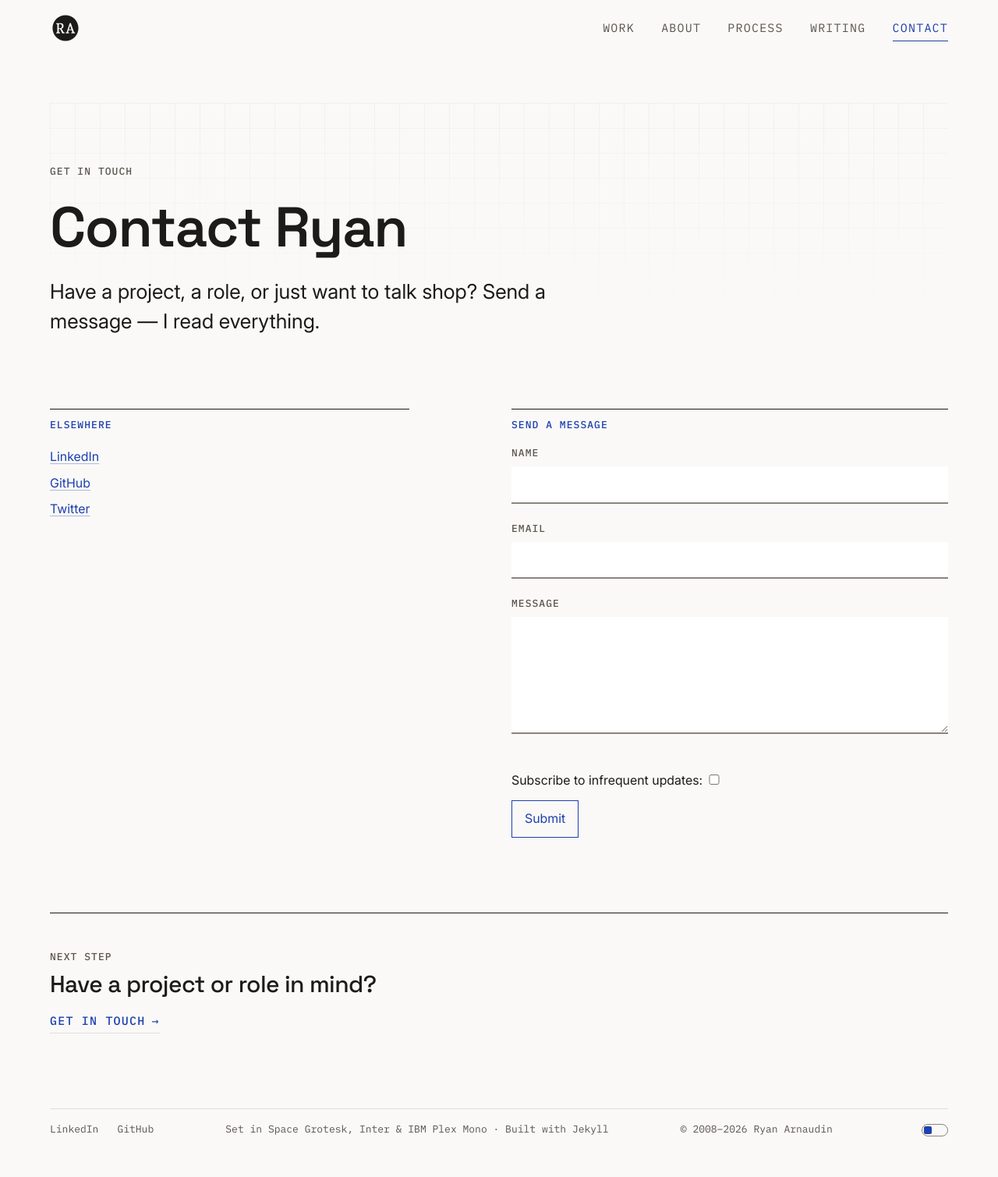
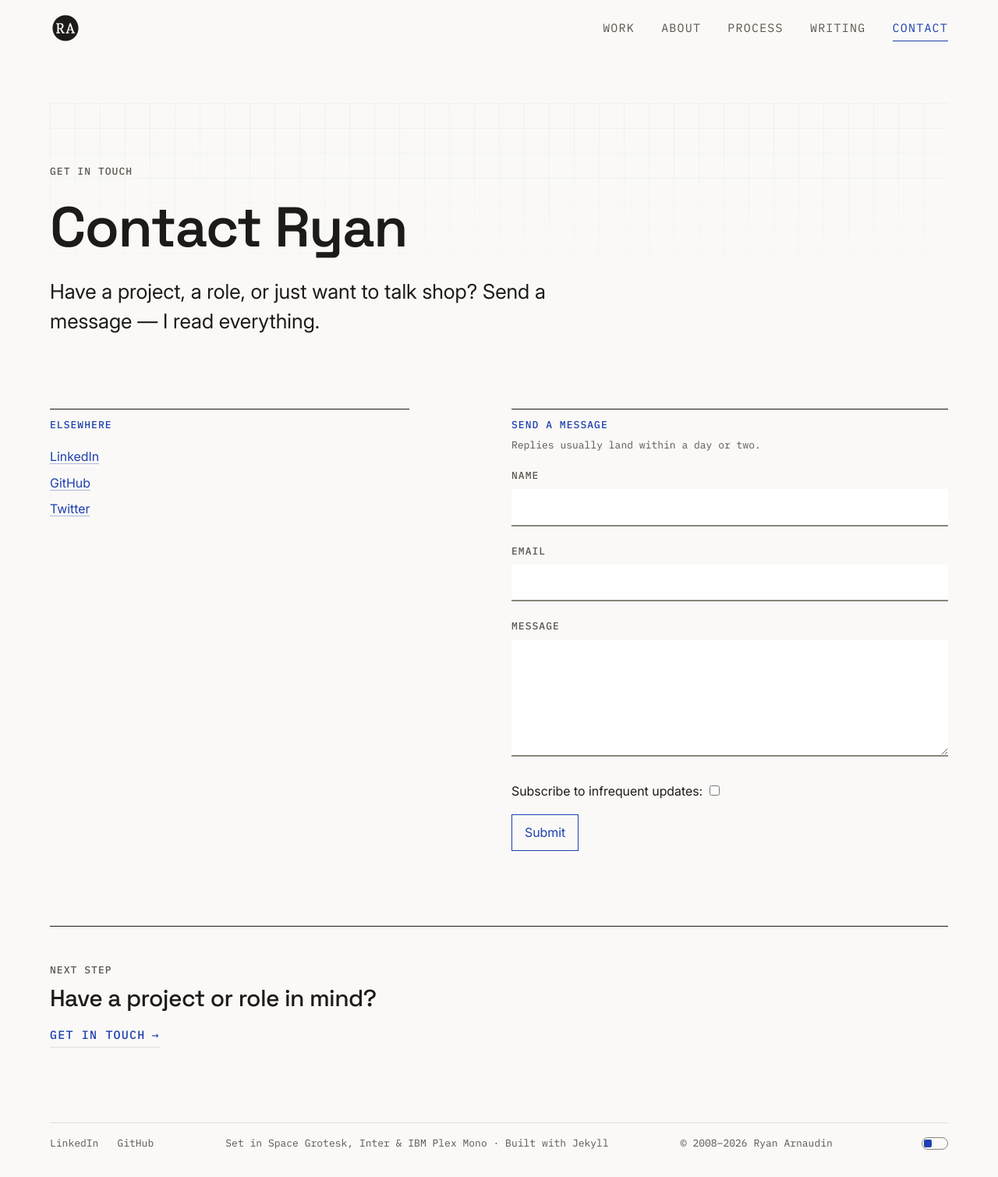
Before and after one commit to arnaudin/arnaudin.github.io, a Jekyll site: the page built from _pages/contact.html, in a window 1280 px wide. Shown: the whole page at 78% size. Built offline with Jekyll 4.4.1, drawn with Linux system fonts in a browser that asks for light colours.

Commit message:
clean up contact form

```diff
--- a/_pages/contact.html
+++ b/_pages/contact.html
@@ -41,6 +41,7 @@
 
     <div class="contact-form">
       <h2 class="contact-label">Send a message</h2>
+      <p class="contact-note">Replies usually land within a day or two.</p>
       <form action="https://formkeep.com/f/5410c0bbb8e4"
       accept-charset="UTF-8"
       enctype="multipart/form-data"
--- a/_sass/site/base/_forms.scss
+++ b/_sass/site/base/_forms.scss
@@ -68,54 +68,11 @@
     opacity: 1;
   }
 
-  input[type=checkbox] {
-    accent-color: var(--color-accent);
-  }
 
-  /*
   input[type=checkbox] {
     width: auto;
-  }*/
-
-  input[type=checkbox] {
-    width: 20px;
-    position: relative;
-    margin: 20px auto;
-    label {
-      width: 20px;
-      height: 20px;
-      cursor: pointer;
-      position: absolute;
-      top: 0;
-      left: 0;
-      background: #fcfff4;
-      background: linear-gradient(top, #fcfff4 0%, #dfe5d7 40%, #b3bead 100%);
-      border-radius: 4px;
-      box-shadow: inset 0 1px 1px white, 0 1px 3px rgba(0, 0, 0, 0.5);
-      &:after {
-        content: '';
-        width: 9px;
-        height: 5px;
-        position: absolute;
-        top: 4px;
-        left: 4px;
-        border: 3px solid #333;
-        border-top: none;
-        border-right: none;
-        background: transparent;
-        opacity: 0;
-        transform: rotate(-45deg);
-      }
-      &:hover::after {
-        opacity: 0.5;
-      }
-    }
-    input[type=checkbox] {
-      visibility: hidden;
-      &:after {
-        opacity: 1;
-      }
-    }
+    margin: 0 0 var(--space-6) var(--space-1);
+    accent-color: var(--color-accent);
   }
 
   #{$all-text-inputs} {
--- a/_sass/site/layouts/_contact.scss
+++ b/_sass/site/layouts/_contact.scss
@@ -43,6 +43,13 @@
       }
     }
 
+    .contact-note {
+      font-family: var(--font-mono);
+      font-size: var(--font-size-body-tiny);
+      color: var(--color-text-secondary);
+      margin: calc(-1 * var(--space-3)) 0 var(--space-5);
+    }
+
     .contact-form {
       @include grid.grid-column(12);
 
```
